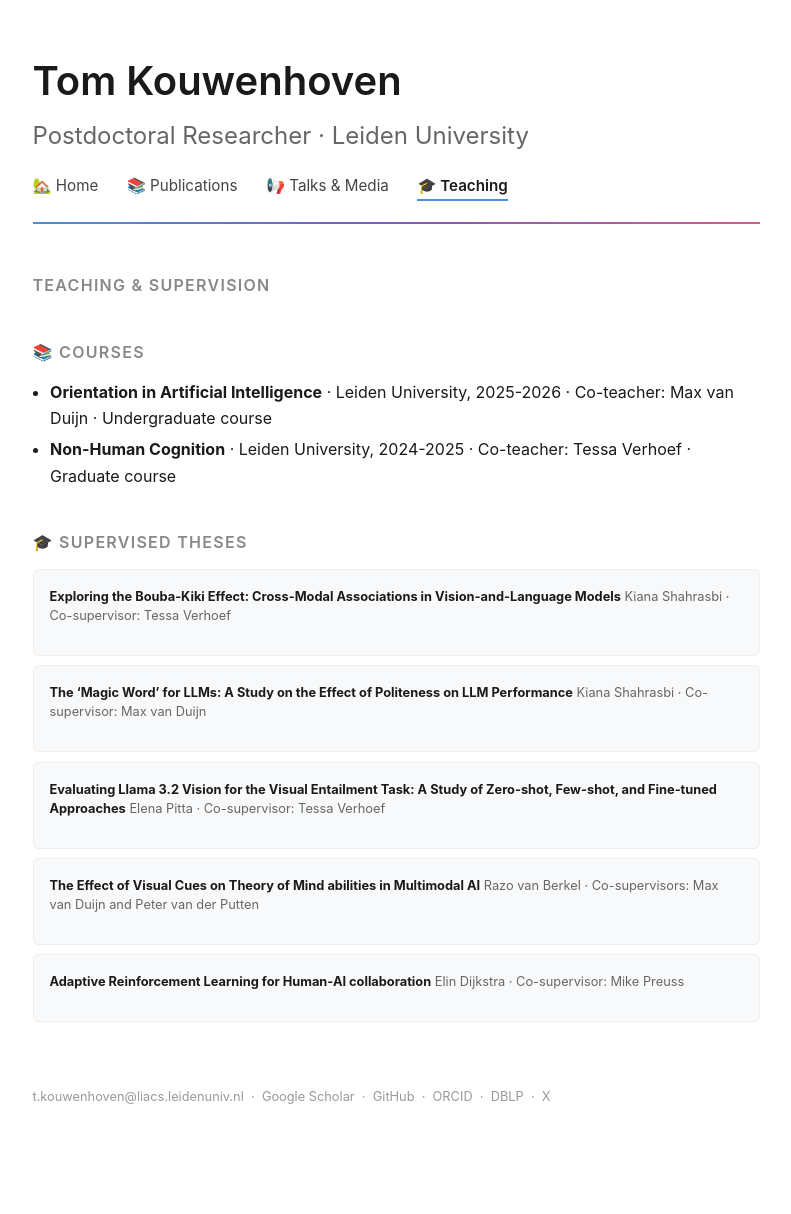
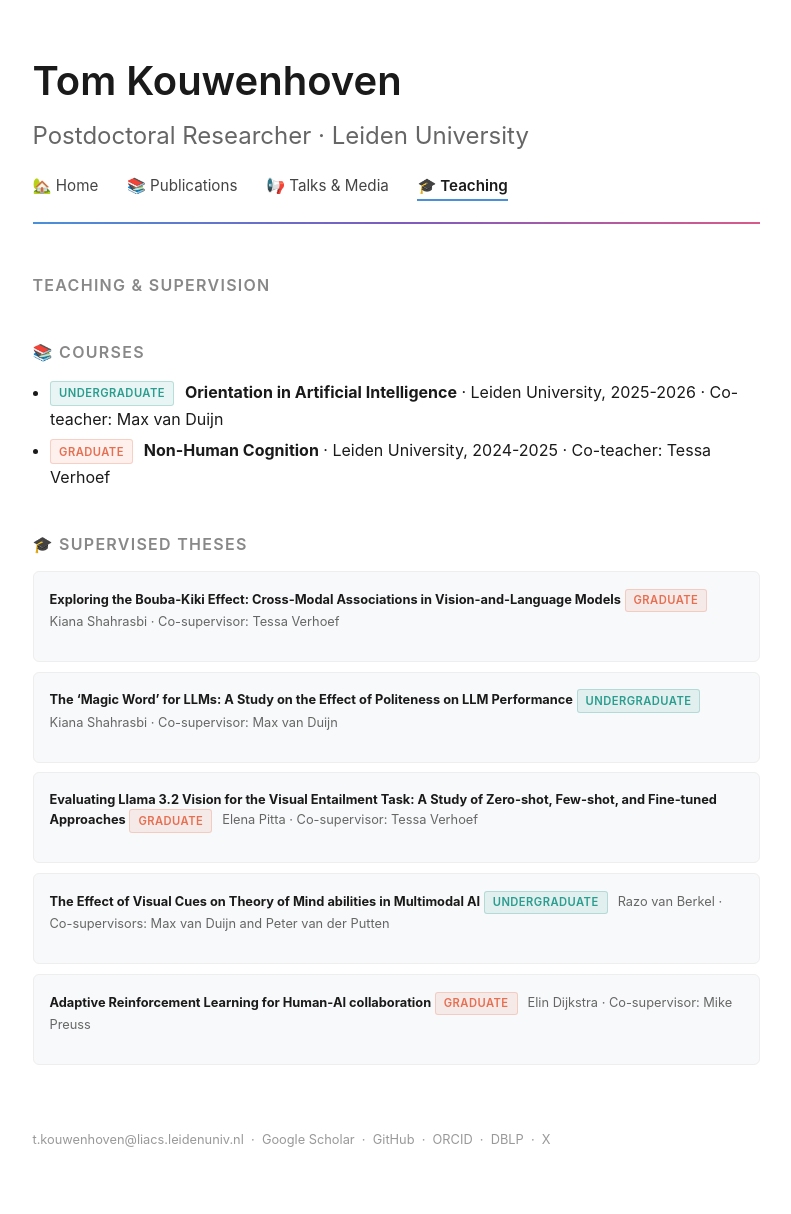
Before and after one commit to tomkouwenhoven/tomkouwenhoven.github.io, a Jekyll site: the page built from teaching.md, in a window 1280 px wide. Shown: the whole page, without its empty margins (244-1035 px from the left). Built offline with Jekyll 4.4.1, drawn with Linux system fonts in a browser that asks for light colours; before the commit the page ends 1171 px from its top, so only the background shows below that.

Commit message:
update teaching

```diff
--- a/assets/style.css
+++ b/assets/style.css
@@ -267,6 +267,18 @@ ol.bibliography li:hover {
   border: 1px solid rgba(217, 90, 138, 0.25);
 }
 
+.tag-undergrad {
+  color: #2a9d8f;
+  background: rgba(42, 157, 143, 0.1);
+  border: 1px solid rgba(42, 157, 143, 0.25);
+}
+
+.tag-grad {
+  color: #e76f51;
+  background: rgba(231, 111, 81, 0.1);
+  border: 1px solid rgba(231, 111, 81, 0.25);
+}
+
 /* Dissertation section */
 .dissertation {
   display: flex;
--- a/teaching.md
+++ b/teaching.md
@@ -8,28 +8,28 @@ permalink: /teaching
 
 ## 📚 Courses
 
-- **Orientation in Artificial Intelligence** · Leiden University, 2025-2026 · Co-teacher: Max van Duijn · Undergraduate course
-- **Non-Human Cognition** · Leiden University, 2024-2025 · Co-teacher: Tessa Verhoef · Graduate course
+- <span class="tag tag-undergrad">undergraduate</span> **Orientation in Artificial Intelligence** · Leiden University, 2025-2026 · Co-teacher: Max van Duijn
+- <span class="tag tag-grad">graduate</span> **Non-Human Cognition** · Leiden University, 2024-2025 · Co-teacher: Tessa Verhoef
 
 ## 🎓 Supervised theses
 {: .thesis-list}
 
 - [**Exploring the Bouba-Kiki Effect: Cross-Modal Associations in Vision-and-Language Models**](https://theses.liacs.nl/3310){:target="_blank"}
-  Kiana Shahrasbi · Co-supervisor: Tessa Verhoef
+  <span class="tag tag-grad">graduate</span> Kiana Shahrasbi · Co-supervisor: Tessa Verhoef
   {: .thesis-meta}
 
 - [**The ‘Magic Word’ for LLMs: A Study on the Effect of Politeness on LLM Performance**](https://theses.liacs.nl/3324){:target="_blank"}
-  Kiana Shahrasbi · Co-supervisor: Max van Duijn
+  <span class="tag tag-undergrad">undergraduate</span> Kiana Shahrasbi · Co-supervisor: Max van Duijn
   {: .thesis-meta}
 
 - [**Evaluating Llama 3.2 Vision for the Visual Entailment Task: A Study of Zero-shot, Few-shot, and Fine-tuned Approaches**](https://theses.liacs.nl/3515){:target="_blank"}
-  Elena Pitta · Co-supervisor: Tessa Verhoef
+  <span class="tag tag-grad">graduate</span> Elena Pitta · Co-supervisor: Tessa Verhoef
   {: .thesis-meta}
 
 - [**The Effect of Visual Cues on Theory of Mind abilities in Multimodal AI**](https://theses.liacs.nl/3022){:target="_blank"}
-  Razo van Berkel · Co-supervisors: Max van Duijn and Peter van der Putten
+  <span class="tag tag-undergrad">undergraduate</span> Razo van Berkel · Co-supervisors: Max van Duijn and Peter van der Putten
   {: .thesis-meta}
 
 - [**Adaptive Reinforcement Learning for Human-AI collaboration**](https://theses.liacs.nl/2272){:target="_blank"}
-  Elin Dijkstra · Co-supervisor: Mike Preuss
+  <span class="tag tag-grad">graduate</span> Elin Dijkstra · Co-supervisor: Mike Preuss
   {: .thesis-meta}
```
